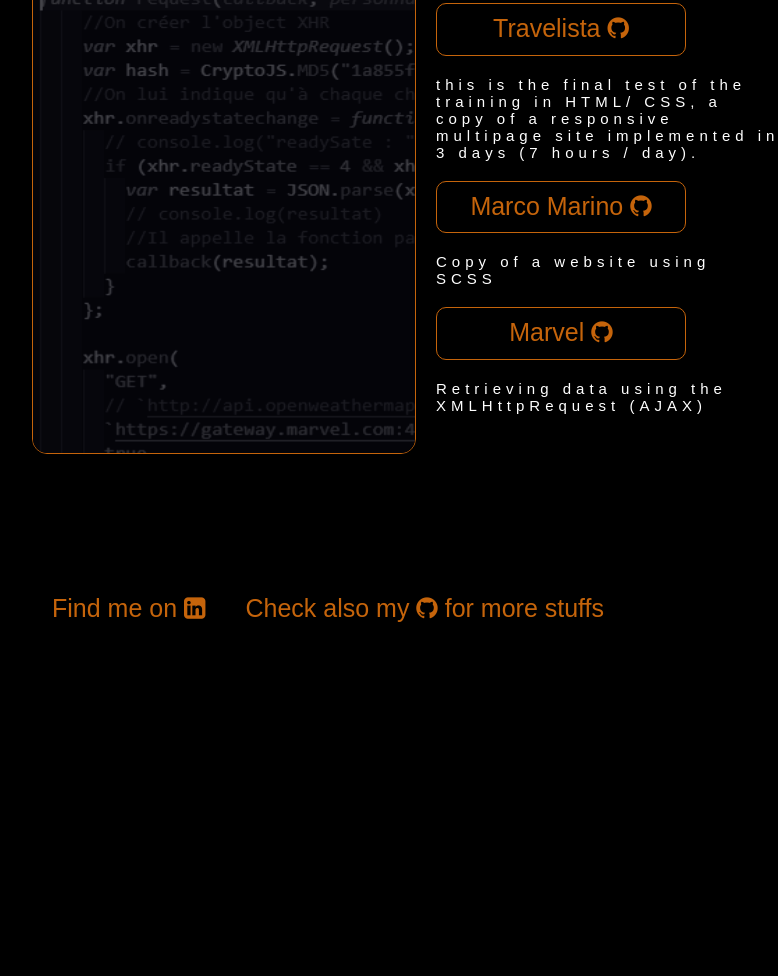
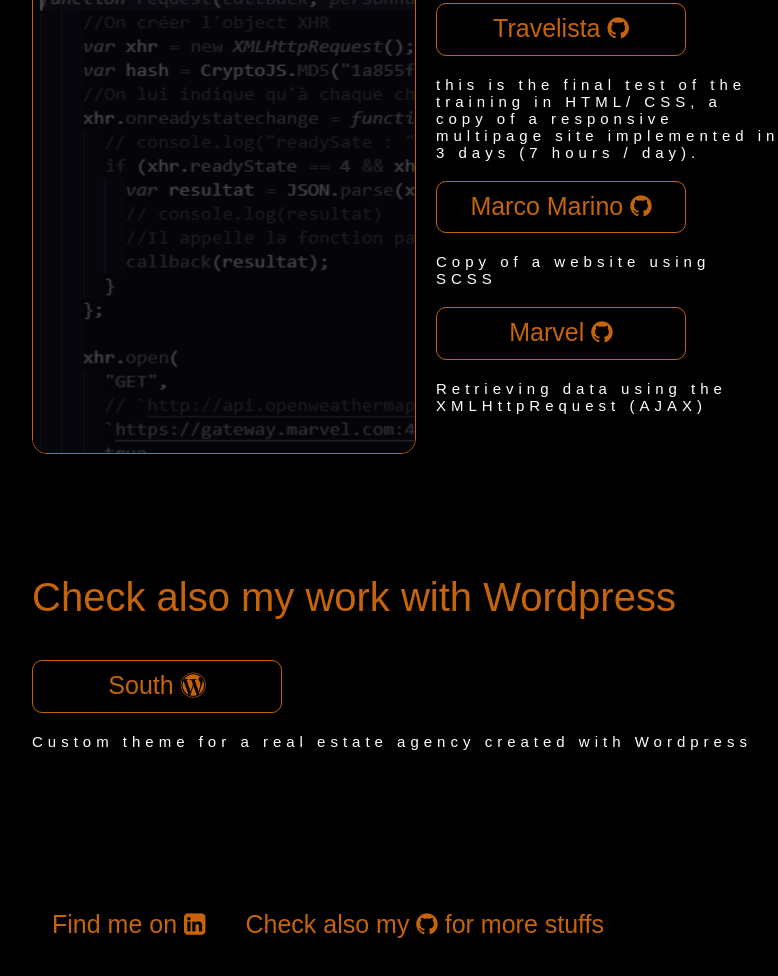
Before and after one commit to danTimmermans/portfolio, a plain HTML site: page dev/index.html in a window 1280 px wide. Shown: the part 2307-3283 px from the top of the page, without its empty margins (224-1002 px from the left). Before the commit the page ends 3081 px from the top, so only its background shows below. Drawn offline with Linux system fonts and the light colour scheme; files that its build step writes are made by us from their sources; files whose address does not match are found by name; a web font is replaced by a local one.

Commit message:
add wordpress section

```diff
--- a/dev/index.html
+++ b/dev/index.html
@@ -84,7 +84,13 @@
                         </div>
                     </div>
                 </div>
-
+            </section>
+            <section>
+                <div class="links_box">
+                    <h2 class="secondary_title">Check also my work with Wordpress</h2>
+                    <div class="check_btn travelista"><a href="https://danieltimmermans.com/south/">South <i class="fa fa-wordpress" aria-hidden="true"></i></a></div>
+                    <p>Custom theme for a real estate agency created with Wordpress</p>
+                </div>
             </section>
         </div>
         <a href="#top">
```
Also changed, not shown: prod/index.html (+7 -1 lines).
